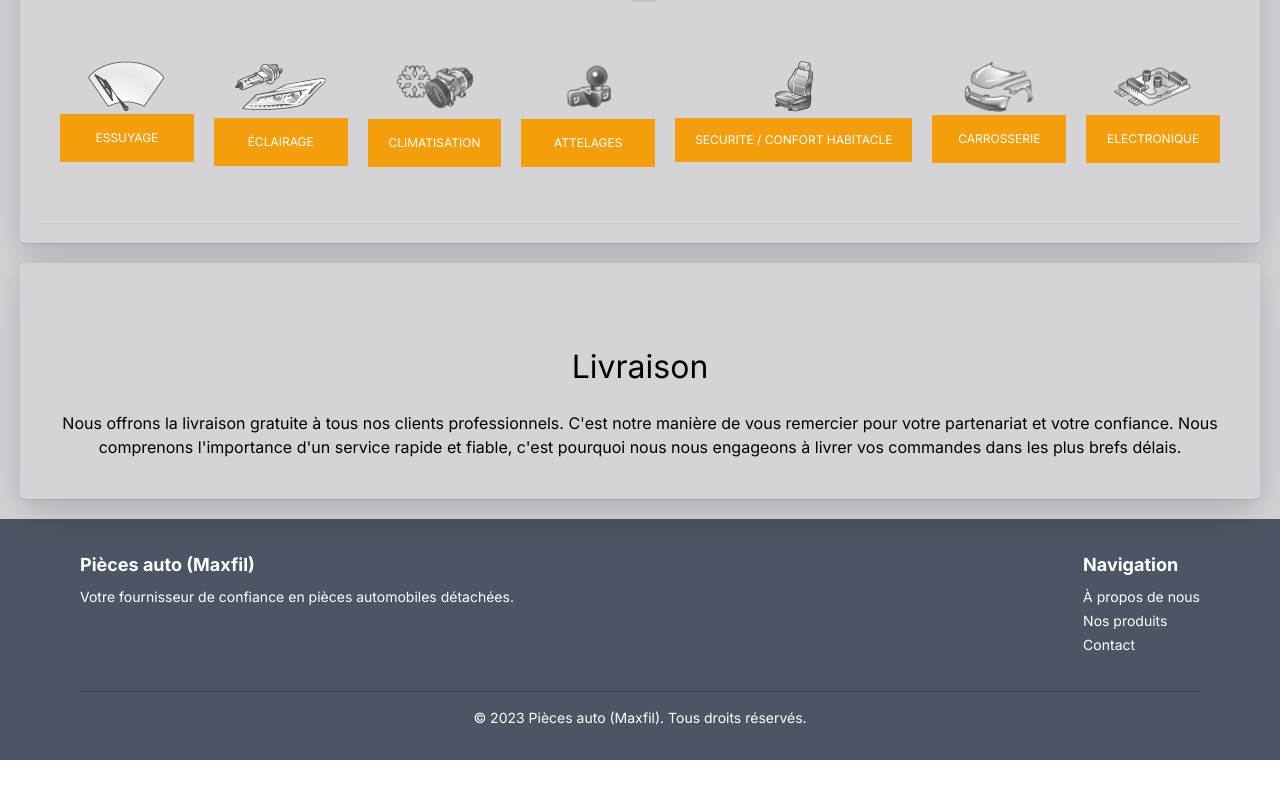
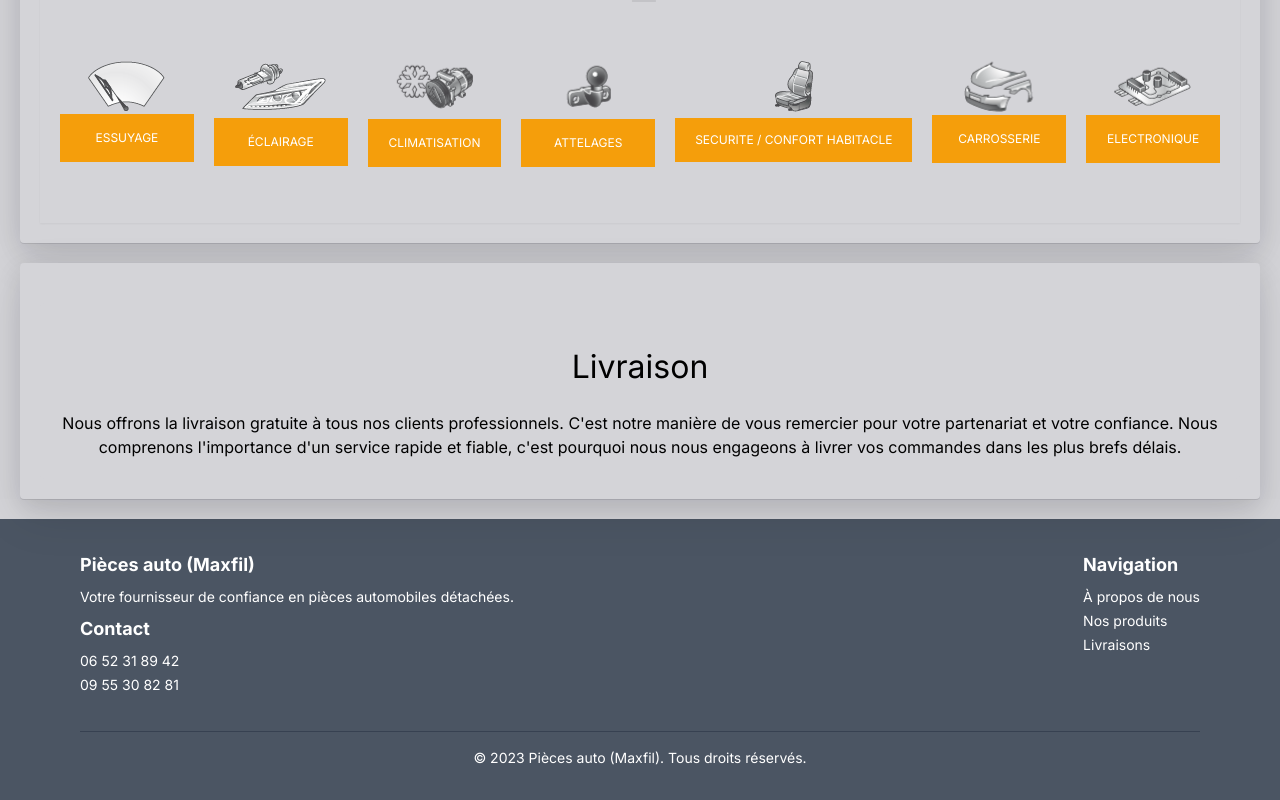
Before and after one commit to Sohaib42/piece-auto, a Next.js app: page / in a window 1280 px wide. Shown: the part 2408-3208 px from the top of the page. Before the commit the page ends 3168 px from the top, so only its background shows below. Built offline with nearby package versions, Linux system fonts and the light colour scheme.

Commit message:
added anchors & contact info

```diff
--- a/app/page.tsx
+++ b/app/page.tsx
@@ -66,7 +66,7 @@ export default function Home() {
           className="flex flex-col relative shrink-0 box-border min-h-0 shadow-[rgba(17,17,26,0.1)_0px_1px_0px,rgba(17,17,26,0.1)_0px_8px_24px,rgba(17,17,26,0.1)_0px_16px_48px] bg-zinc-300 border mt-5 mx-5 p-5 p-2 rounded border-none max-sm:rounded-[71px]"
           max-width={1200}
         >
-          <section className="flex flex-col relative shrink-0 box-border min-h-0 bg-zinc-300 border w-full self-stretch grow max-w-[1200px] items-stretch mt-5 mx-auto p-5 p-2 rounded border-none max-sm:rounded-[71px]">
+          <section id="aboutus" className="flex flex-col relative shrink-0 box-border min-h-0 bg-zinc-300 border w-full self-stretch grow max-w-[1200px] items-stretch mt-5 mx-auto p-5 p-2 rounded border-none max-sm:rounded-[71px]">
             <div className="relative shrink-0 box-border h-auto mt-5 mx-auto">
               <h2 className="section-title">À propos de nous</h2>
             </div>
@@ -91,7 +91,7 @@ export default function Home() {
           max-width={1200}
           lazy-load={false}
         >
-          <section className="flex flex-col relative shrink-0 box-border min-h-[114px] bg-zinc-300 w-full self-stretch grow max-w-[1200px] items-stretch mt-5 mx-auto p-5 p-2 rounded border-none max-sm:rounded-[71px]">
+          <section id="produits" className="flex flex-col relative shrink-0 box-border min-h-[114px] bg-zinc-300 w-full self-stretch grow max-w-[1200px] items-stretch mt-5 mx-auto p-5 p-2 rounded border-none max-sm:rounded-[71px]">
             <div className="relative shrink-0 box-border h-auto mt-5 mx-auto">
               <h2 className="section-title">Nos produits</h2>
             </div>
@@ -114,7 +114,7 @@ export default function Home() {
           max-width={1200}
           lazy-load={false}
         >
-          <section className="flex flex-col relative shrink-0 box-border min-h-[74px] bg-zinc-300 w-full self-stretch grow max-w-[1200px] items-stretch mt-5 mx-auto p-5 p-2 rounded border-none max-sm:min-h-[306px] max-sm:bg-zinc-300 max-sm:rounded-[71px]">
+          <section id="livraison" className="flex flex-col relative shrink-0 box-border min-h-[74px] bg-zinc-300 w-full self-stretch grow max-w-[1200px] items-stretch mt-5 mx-auto p-5 p-2 rounded border-none max-sm:min-h-[306px] max-sm:bg-zinc-300 max-sm:rounded-[71px]">
             <div className="relative shrink-0 box-border h-auto mt-5 mx-auto">
               <h2 className="section-title">Livraison</h2>
             </div>{" "}
@@ -138,21 +138,28 @@ export default function Home() {
           <div className="flex flex-wrap justify-between">
             <div className="w-full sm:w-auto mb-4 sm:mb-0">
               <h5 className="text-lg font-bold mb-2">Pièces auto (Maxfil)</h5>
-              <p className="text-sm">
+              <p className="text-sm my-2">
                 Votre fournisseur de confiance en pièces automobiles détachées.
+              </p>
+              <h5 className="text-lg font-bold mb-2">Contact</h5>
+              <p className="text-sm my-1">
+              06 52 31 89 42
+              </p>
+              <p className="text-sm my-1">
+              09 55 30 82 81
               </p>
             </div>
             <div className="w-full sm:w-auto">
               <h5 className="text-lg font-bold mb-2">Navigation</h5>
               <ul className="text-sm">
                 <li className="mb-1">
-                  <a href="/about" className="hover:underline">À propos de nous</a>
+                  <a href="#aboutus" className="hover:underline">À propos de nous</a>
                 </li>
                 <li className="mb-1">
-                  <a href="/products" className="hover:underline">Nos produits</a>
+                  <a href="#produits" className="hover:underline">Nos produits</a>
                 </li>
                 <li className="mb-1">
-                  <a href="/contact" className="hover:underline">Contact</a>
+                  <a href="#livraison" className="hover:underline">Livraisons</a>
                 </li>
               </ul>
             </div>
```
